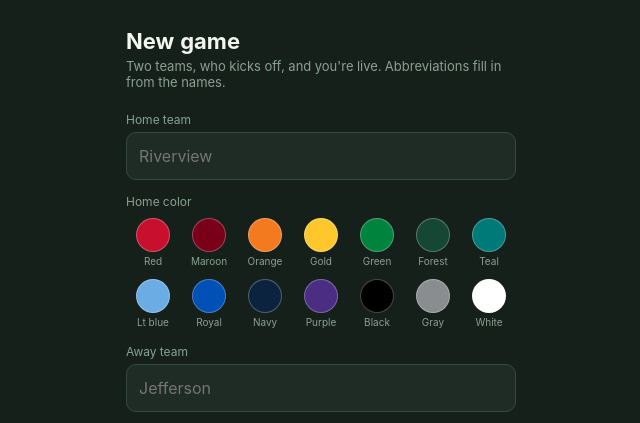
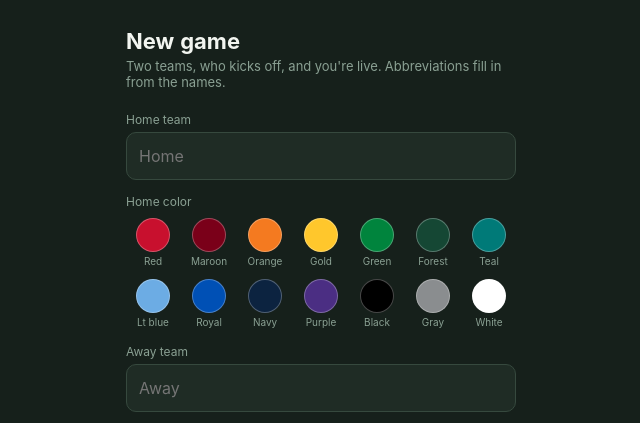
Before and after one commit to jmotor1/football-stats, a plain HTML site: page index.html in a window 1280 px wide. Shown: the top 423 px of the page, 319-959 px from the left. Drawn offline with Linux system fonts and the light colour scheme.

Commit message:
Update placeholders for home and away team inputs

```diff
--- a/index.html
+++ b/index.html
@@ -2920,11 +2920,11 @@ function renderSetup() {
       <h1>New game</h1>
       <p>Two teams, who kicks off, and you're live. Abbreviations fill in from the names.</p>
       <label>Home team</label>
-      <input id="home" placeholder="Riverview" autocomplete="off">
+      <input id="home" placeholder="Home" autocomplete="off">
       <label>Home color</label>
       ${colorPicker("home", null)}
       <label>Away team</label>
-      <input id="away" placeholder="Jefferson" autocomplete="off">
+      <input id="away" placeholder="Away" autocomplete="off">
       <label>Away color</label>
       ${colorPicker("away", null)}
       <label>Quarter length</label>
```
